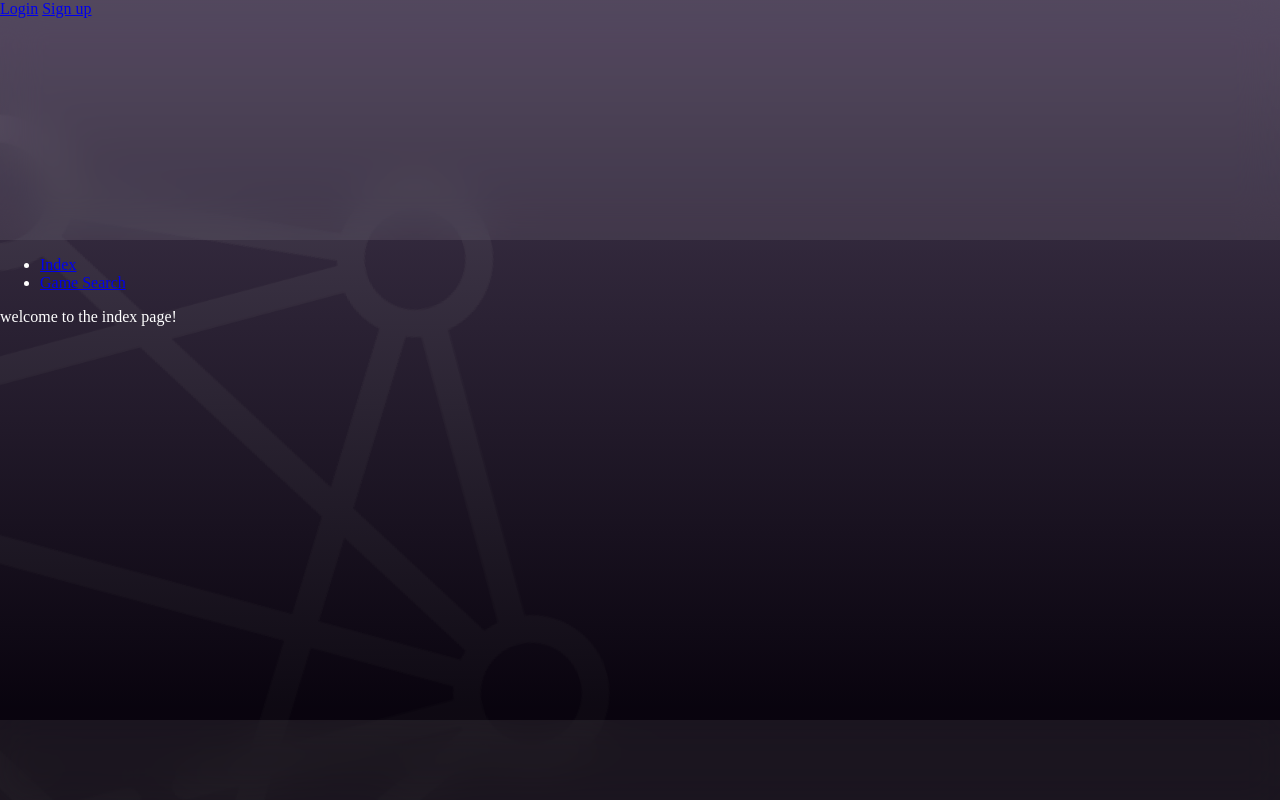
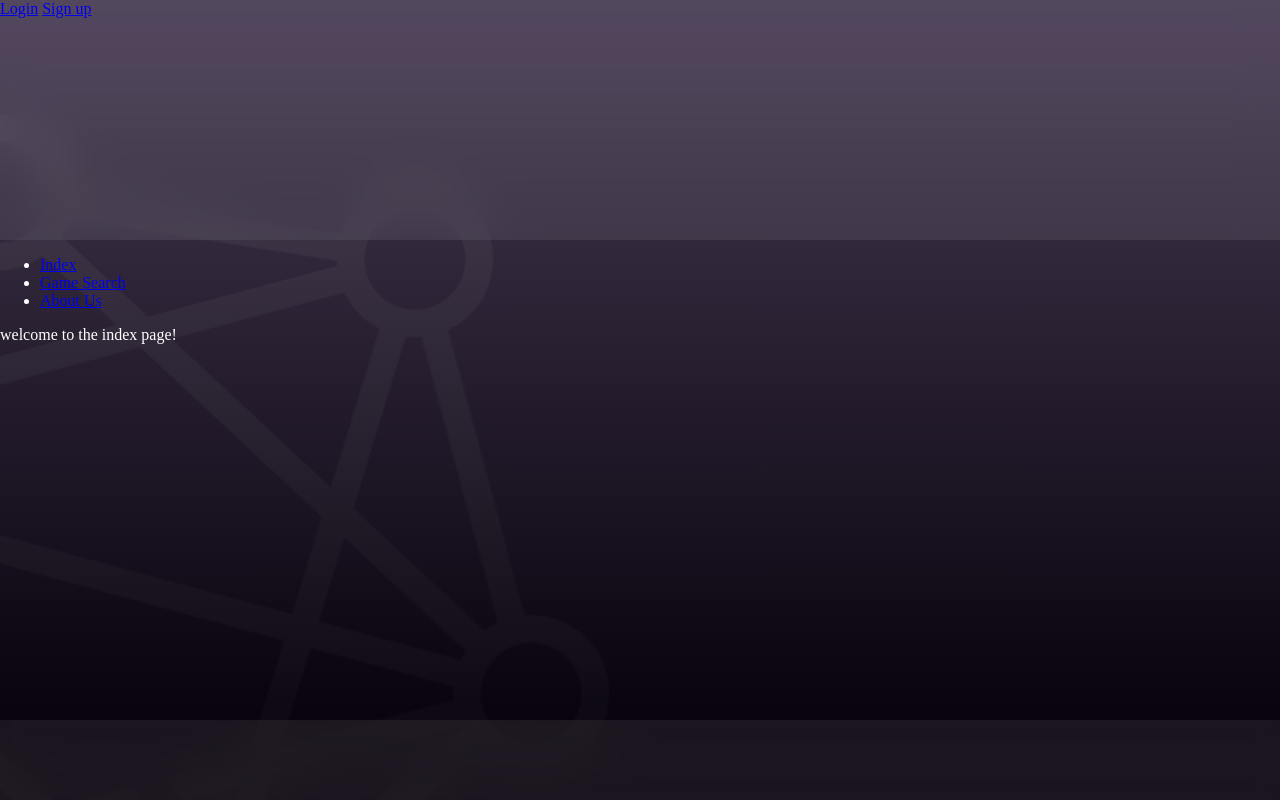
Before and after one commit to nathanlogie/neuro_arcade, a Django app: page / in a window 1280 px wide. Run offline with Django 3.2, Linux system fonts and the light colour scheme; parts of the project's set-up code (start-up, migrations or seed data) failed here and were passed over.

Commit message:
About Page Functionality

```diff
--- a/neuro_arcade/na/urls.py
+++ b/neuro_arcade/na/urls.py
@@ -16,4 +16,6 @@ urlpatterns = [
     path('logout/', views.logout, name='logout'),
     path('login/', views.login, name='login'),
     path('sign_up/', views.sign_up, name='sign_up'),
+    path('about/', views.about, name='about'),
+    path('about/edit', views.edit_about, name='edit_about'),
 ]
--- a/neuro_arcade/na/views.py
+++ b/neuro_arcade/na/views.py
@@ -4,8 +4,8 @@ from django.http import HttpRequest, HttpResponse
 from django.shortcuts import get_object_or_404, redirect, render
 from django.urls import reverse
 
-from na.models import Game, GameTag, Player
-from na.forms import UserForm
+from na.models import Game, GameTag, Player, About
+from na.forms import UserForm, AboutPageForm
 
 
 def index(request: HttpRequest) -> HttpResponse:
@@ -118,3 +118,27 @@ def login(request: HttpRequest) -> HttpResponse:
 def logout(request):
     auth.logout(request)
     return redirect(reverse('na:index'))
+
+
+def about(request):
+    about_page = About.objects.first()
+    publications = about_page.publications.all()
+
+    context_dict = {'about': about_page, 'publications': publications}
+
+    return render(request, 'about.html', context_dict)
+
+
+@login_required
+def edit_about(request):
+    about_page = About.objects.first()
+
+    if request.method =='POST':
+        form = AboutPageForm(request.POST, request.FILES, instance=about_page)
+        if form.is_valid():
+            form.save()
+            return redirect('about_page')
+    else:
+        form = AboutPageForm(instance=about_page)
+
+    return render(request, 'edit_about.html', {'form': form, 'about_page': about_page})
--- a/neuro_arcade/templates/base.html
+++ b/neuro_arcade/templates/base.html
@@ -29,6 +29,7 @@
             <ul>
                 <li><a href={% url 'na:index' %}>Index</a></li>
                 <li><a href={% url 'na:game_search' %}>Game Search</a></li>
+                <li><a href={% url 'na:about' %}>About Us</a></li>
             </ul>
         {% endblock %}
     </div>
```
Also changed, not shown: neuro_arcade/na/forms.py (+23 -0 lines), neuro_arcade/na/models.py (+14 -0 lines), neuro_arcade/templates/about.html (added, +19 -0 lines), neuro_arcade/templates/edit_about.html (added, +15 -0 lines), neuro_arcade/na/migrations/0002_about_publication.py (added).
